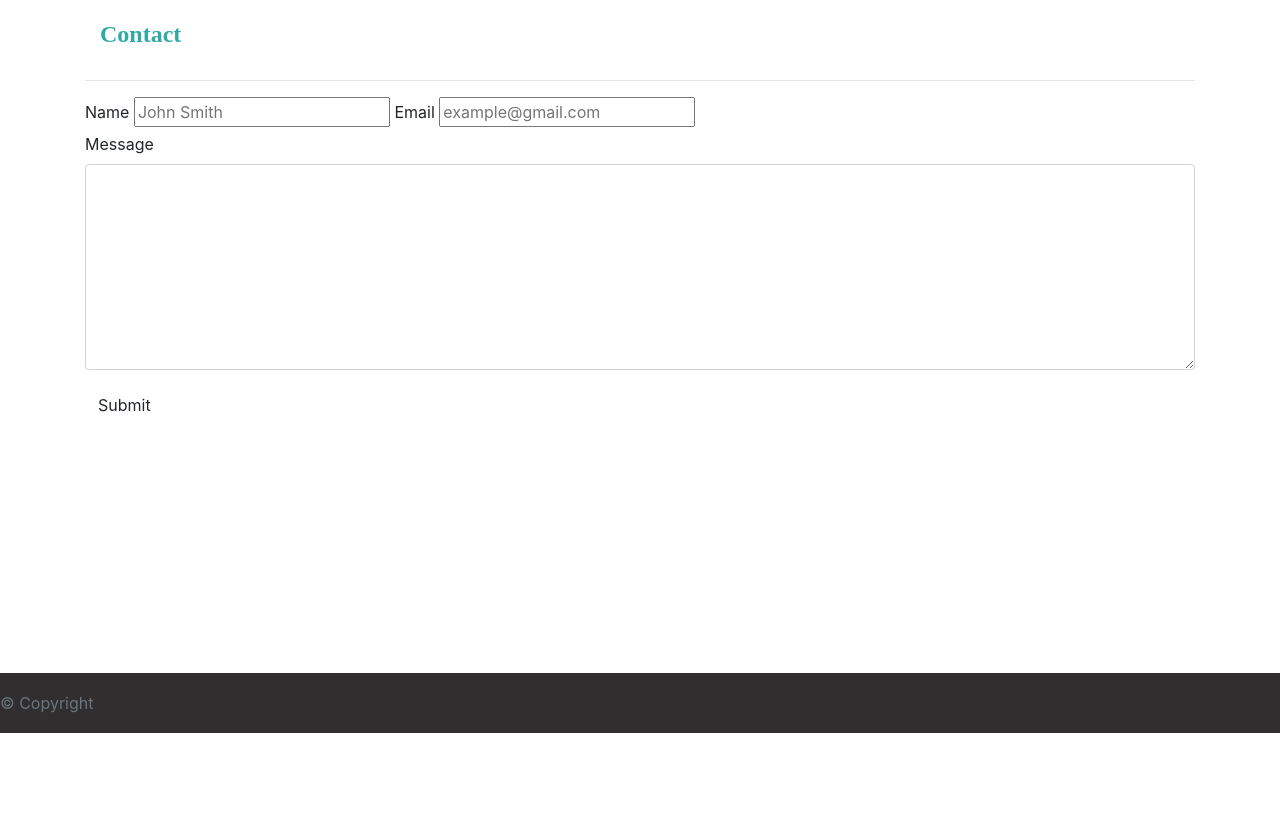
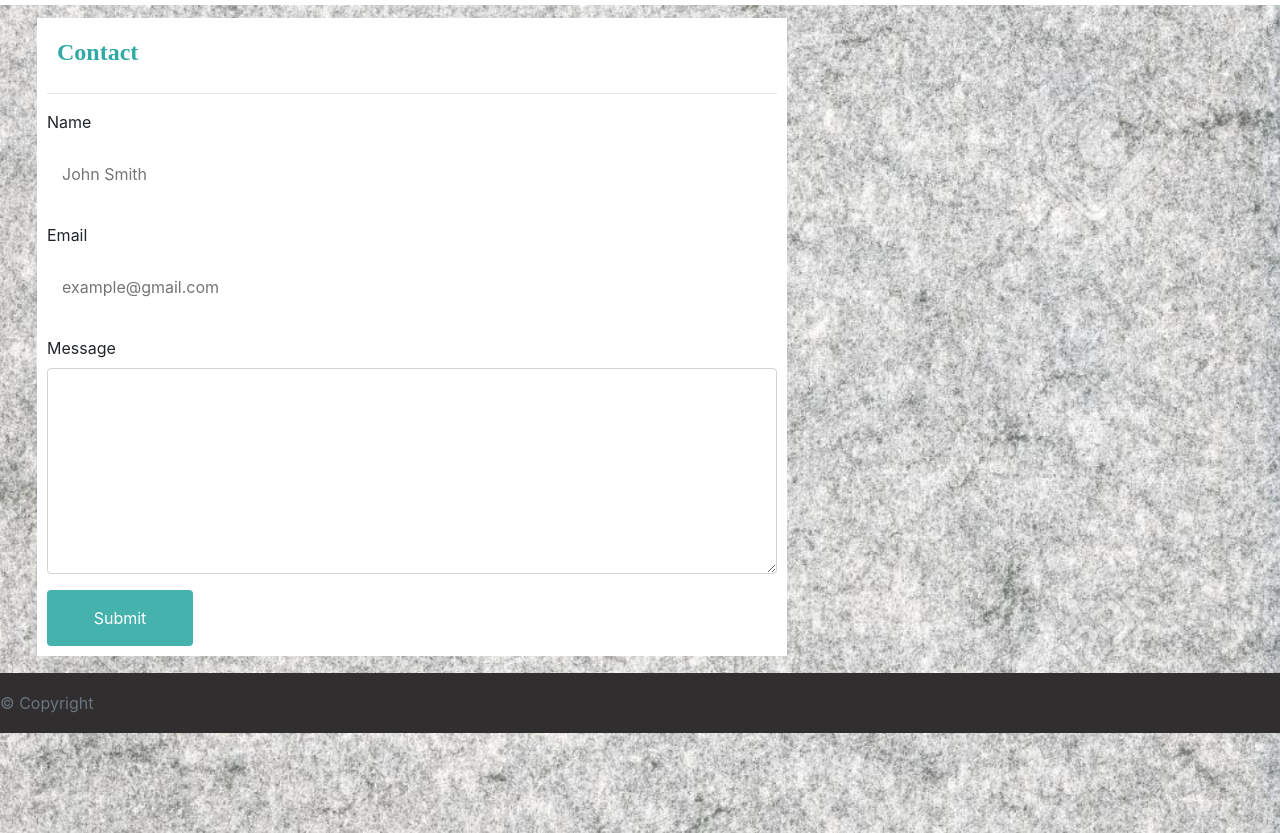
Before and after one commit to drivelikejehu/Code-Refactor, a plain HTML site: page resport/contact.html in a window 1280 px wide. Shown: the part 67-900 px from the top of the page. Before the commit the page ends 800 px from the top, so only its background shows below. Drawn offline with nearby package versions, Linux system fonts and the light colour scheme.

Commit message:
updated style.css

```diff
--- a/resport/style.css
+++ b/resport/style.css
@@ -8,7 +8,7 @@
   font-size: 24px;
   font-weight: bold;
   color: white;
-  padding: 10px;
+  padding: 10px 20px;
   margin-left: 20px;
 }
 
@@ -16,31 +16,68 @@
   background-color: white !important;
 }
 
-/* .grayback {
+.grayback {
   background-image: url("images/grayparch.jpg");
   background-repeat: no-repeat;
   background-position: center;
   background-size: cover;
   height: 900px;
   background-attachment: relative;
-} */
+}
 
-/* .container {
-  width: 100%;
-  margin-left: 20px;
-  margin-top: 15px;
-} */
+.container {
+  position: absolute;
+  left: 24px;
+  margin: 13px;
+  max-width: 750px;
+  padding: 10px;
+  background-color: white;
+}
 
 row {
   margin-top: 0px;
 }
+
 h1 {
   background-color: white;
   font-family: "Times New Roman", Times, serif;
   font-size: 24px;
   font-weight: bold;
   color: rgb(49, 170, 165);
+  padding: 10px;
+}
+
+.form-group {
+  background-color: white;
+}
+
+input[type="text"],
+input[type="password"] {
+  width: 100%;
   padding: 15px;
+  margin: 5px 0 22px 0;
+  border: none;
+  background: none;
+}
+
+input[type="text"]:focus,
+input[type="password"]:focus {
+  background-color: none;
+  outline: none;
+}
+
+.btn {
+  background-color: rgb(49, 170, 165);
+  color: white;
+  padding: 16px 20px;
+  border: none;
+  cursor: pointer;
+  width: 20%;
+  opacity: 0.9;
+}
+
+.btn:hover {
+  opacity: 1;
 }
 
 .footer {
```
